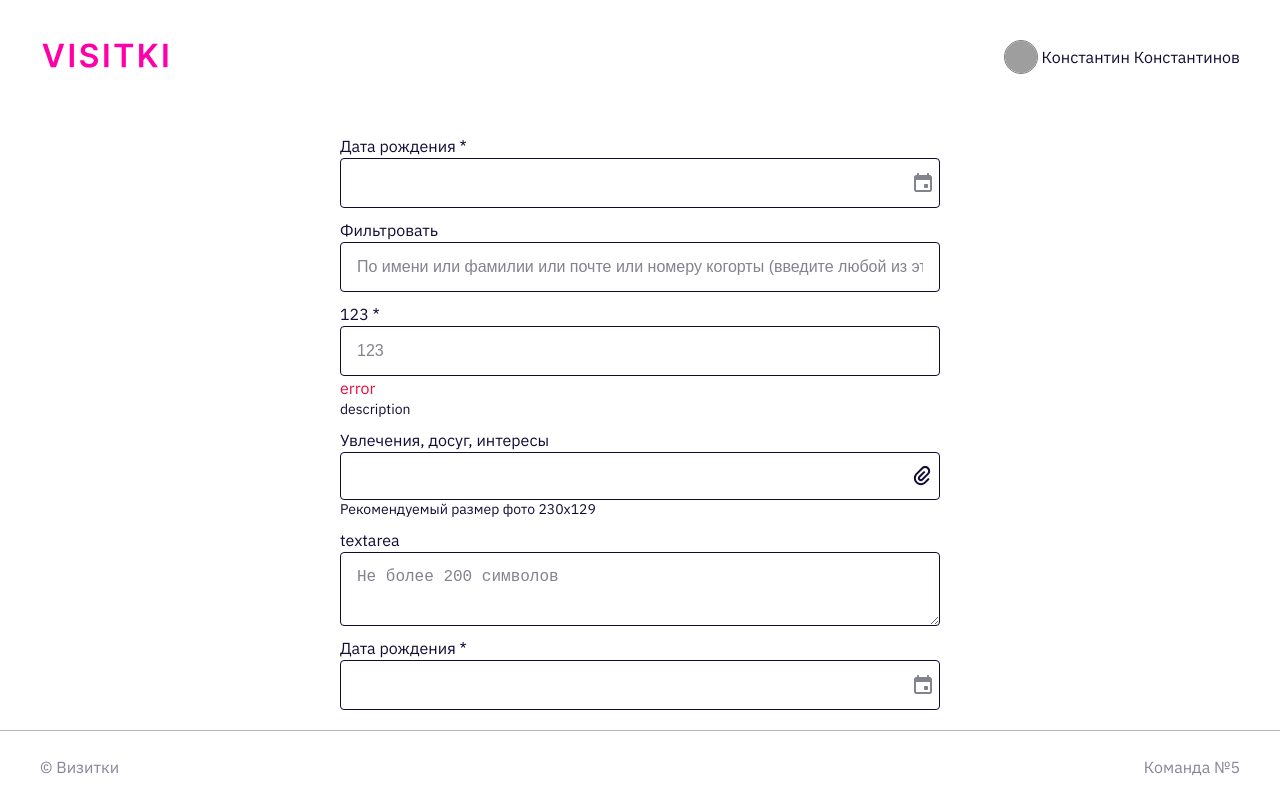
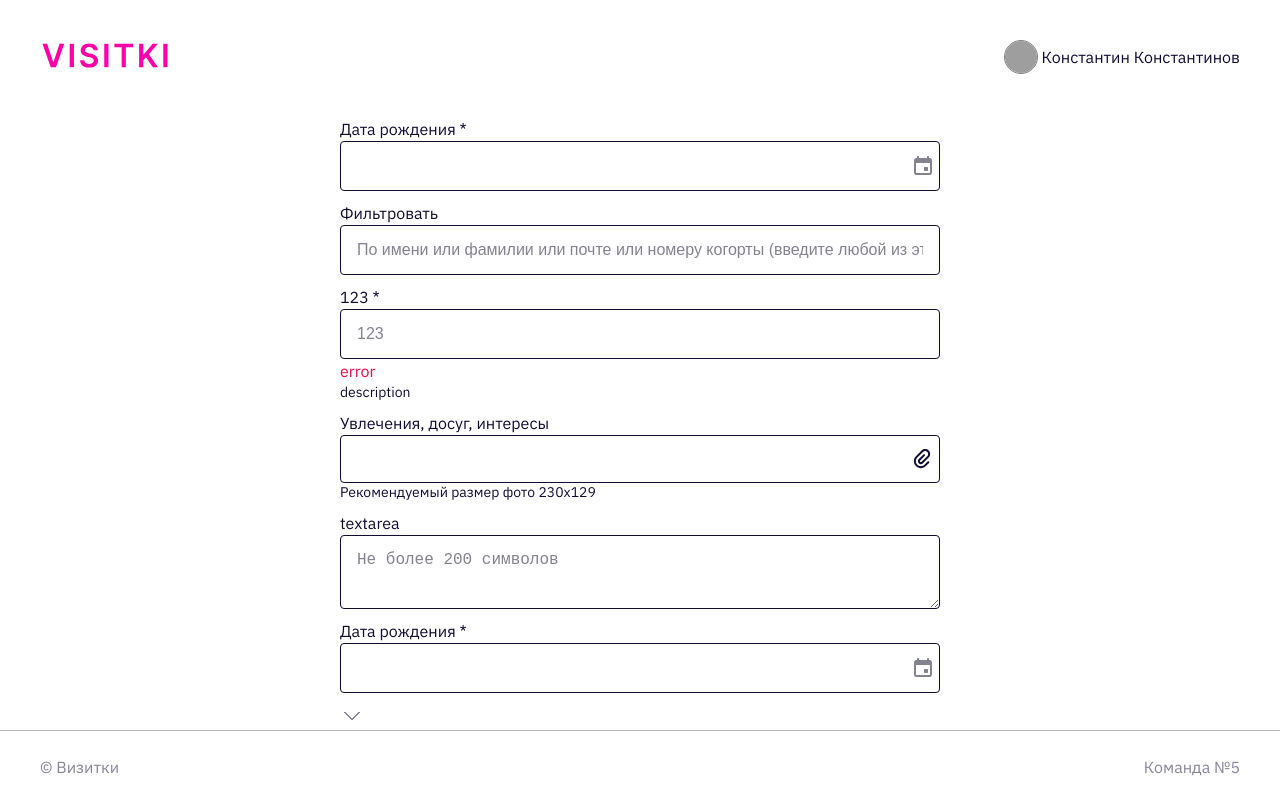
Before and after one commit to marussia1996/Vizitki, a React (Create React App) app: page /evgenys in a window 1280 px wide. Built offline with nearby package versions, Linux system fonts and the light colour scheme; grey boxes are pictures that could not be loaded.

Commit message:
add arrowIcon

```diff
--- a/src/components/EvgenyS/Evgenys.tsx
+++ b/src/components/EvgenyS/Evgenys.tsx
@@ -6,6 +6,8 @@ import {InputFile} from "../../shared/inputs/InputFile/InputFile";
 import {TInputChange} from "../../shared/inputs";
 import {InputTextArea} from "../../shared/inputs/InputTextArea/InputTextArea";
 import {InputDay} from "../../shared/inputs/InputDay/InputDay";
+import Icon from '../../shared/Icon/Icon';
+import { arrowUpIcon } from '../../shared/Icon/lib';
 
 type TInputState = {
   filter: string,
@@ -48,7 +50,7 @@ const Evgenys:FC = () => {
       <InputTextArea name={'textarea'} labelText={'textarea'} value={state.textarea} onChange={onChange} maxLength={200}/>
 
       <InputDay name={'date'} date={state.date} labelText={'Дата рождения *'} onDateChange={onChange} />
-
+      <Icon path={arrowUpIcon} fill={'none'} width={'24px'} height={'24px'}/>
     </div>
   );
 };
```
Also changed, not shown: src/shared/Icon/lib.ts (+1 -0 lines).
